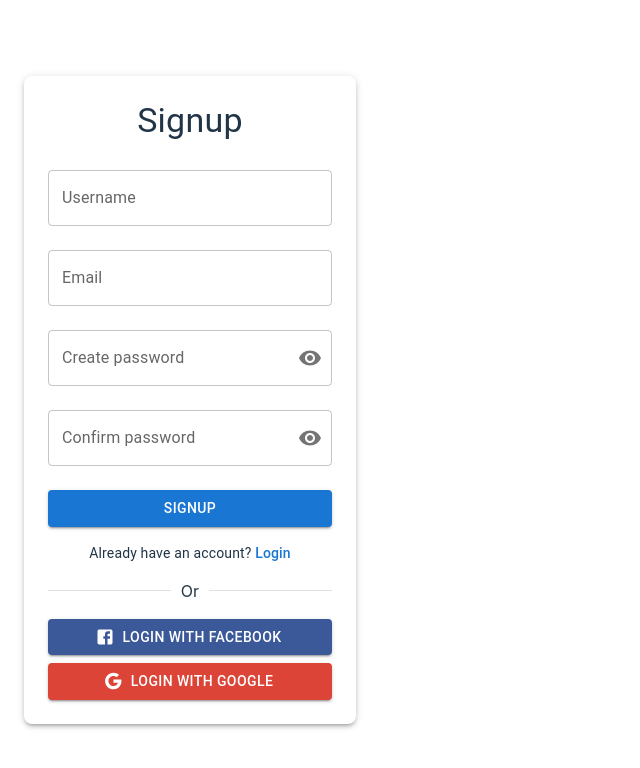
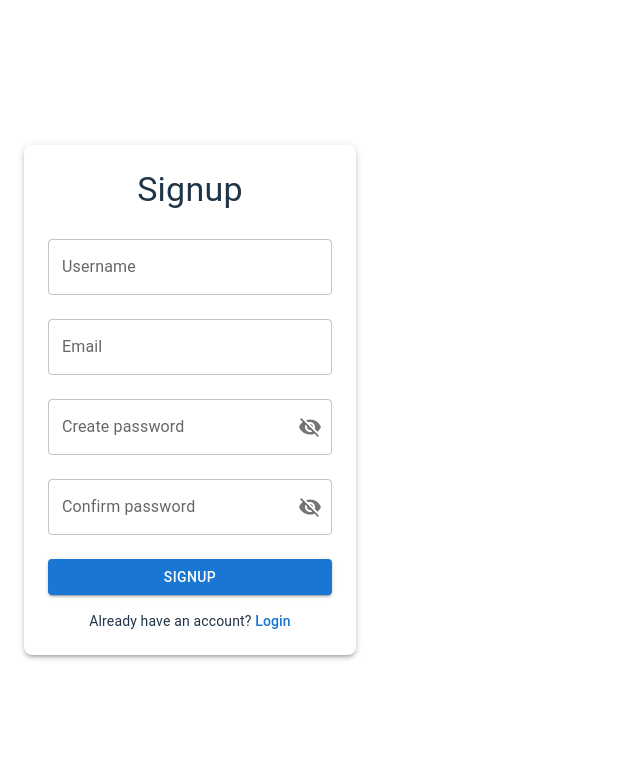
Before and after one commit to SAD-Enjoyers/SAD_Frontend, a React (Vite) app: page /signup in a window 1280 px wide. Shown: the top 768 px of the page, without its empty margins (0-640 px from the left). Built offline with nearby package versions, Linux system fonts and the light colour scheme.

Commit message:
improving signup form with Visibilityon and Off and delete the google and facebook links for signing up

```diff
--- a/src/features/Auth/Signup/Signup.jsx
+++ b/src/features/Auth/Signup/Signup.jsx
@@ -3,7 +3,6 @@ import {
   Box,
   Button,
   Container,
-  Divider,
   IconButton,
   InputAdornment,
   TextField,
@@ -11,8 +10,6 @@ import {
   Snackbar,
 } from "@mui/material";
 import { Visibility, VisibilityOff } from "@mui/icons-material";
-import FacebookIcon from "@mui/icons-material/Facebook";
-import GoogleIcon from "@mui/icons-material/Google";
 
 function Signup() {
   const [showPassword, setShowPassword] = useState(false);
@@ -42,7 +39,7 @@ function Signup() {
         display: "flex",
         alignItems: "center",
         justifyContent: "center",
-        minHeight: "100vh",
+        minHeight: "100vh", // Full height of the viewport
       }}
     >
       <Box
@@ -91,7 +88,7 @@ function Signup() {
             endAdornment: (
               <InputAdornment position="end">
                 <IconButton onClick={handleClickShowPassword} edge="end">
-                  {showPassword ? <VisibilityOff /> : <Visibility />}
+                  {showPassword ? <Visibility /> : <VisibilityOff />}
                 </IconButton>
               </InputAdornment>
             ),
@@ -110,7 +107,7 @@ function Signup() {
             endAdornment: (
               <InputAdornment position="end">
                 <IconButton onClick={handleClickShowConfirmPassword} edge="end">
-                  {showConfirmPassword ? <VisibilityOff /> : <Visibility />}
+                  {showConfirmPassword ? <Visibility /> : <VisibilityOff />}
                 </IconButton>
               </InputAdornment>
             ),
@@ -133,35 +130,6 @@ function Signup() {
             Login
           </a>
         </Typography>
-
-        <Divider sx={{ width: "100%", mt: 2, mb: 2 }}>Or</Divider>
-
-        <Button
-          variant="contained"
-          startIcon={<FacebookIcon />}
-          fullWidth
-          sx={{
-            mb: 1,
-            backgroundColor: "#3b5998",
-            color: "white",
-            "&:hover": { backgroundColor: "#365492" },
-          }}
-        >
-          Login with Facebook
-        </Button>
-
-        <Button
-          variant="contained"
-          startIcon={<GoogleIcon />}
-          fullWidth
-          sx={{
-            backgroundColor: "#db4437",
-            color: "white",
-            "&:hover": { backgroundColor: "#c33d2f" },
-          }}
-        >
-          Login with Google
-        </Button>
       </Box>
 
       <Snackbar
--- a/src/routes.jsx
+++ b/src/routes.jsx
@@ -1,7 +1,7 @@
 import React from "react";
 import { BrowserRouter as Router, Route, Routes } from "react-router-dom";
 import Home from "./features/Home/Home";
-import Signup from "./features/Auth/Signup/Signup";
+import Signup from "./features/Auth/Signup/Signup.jsx";
 
 function AppRoutes() {
   return (
```
